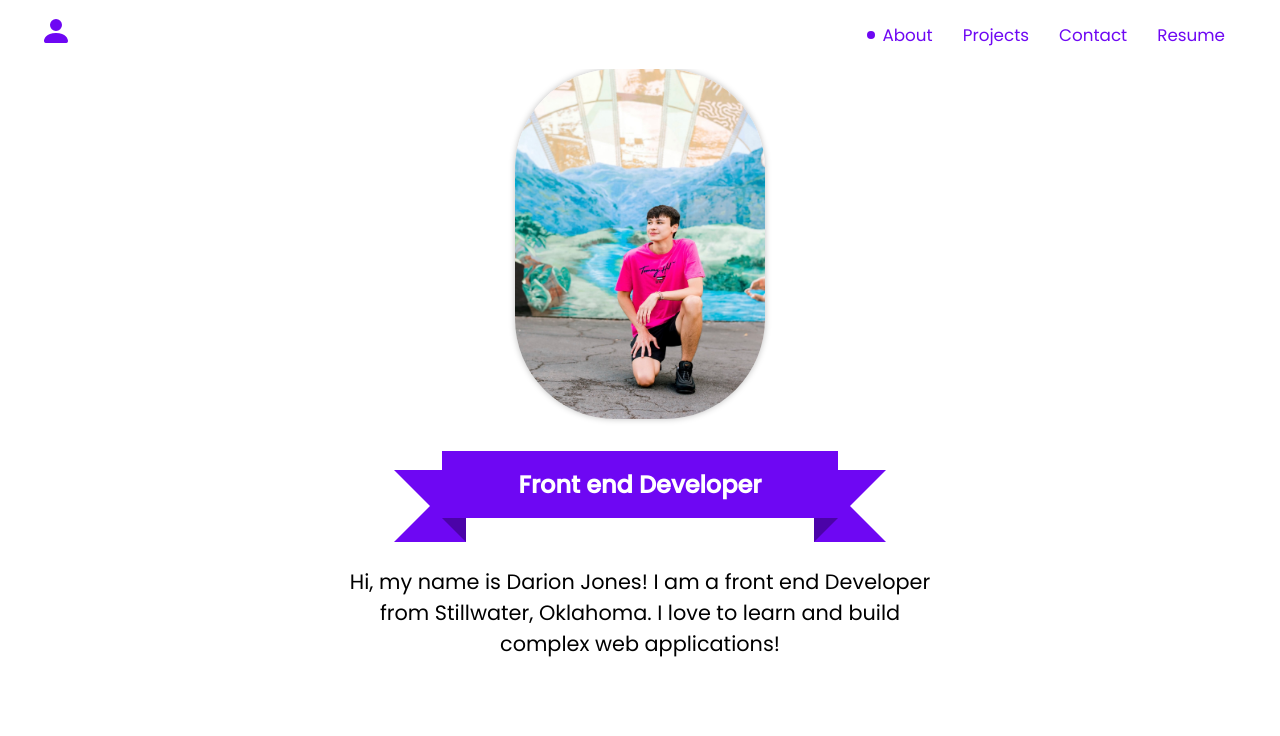
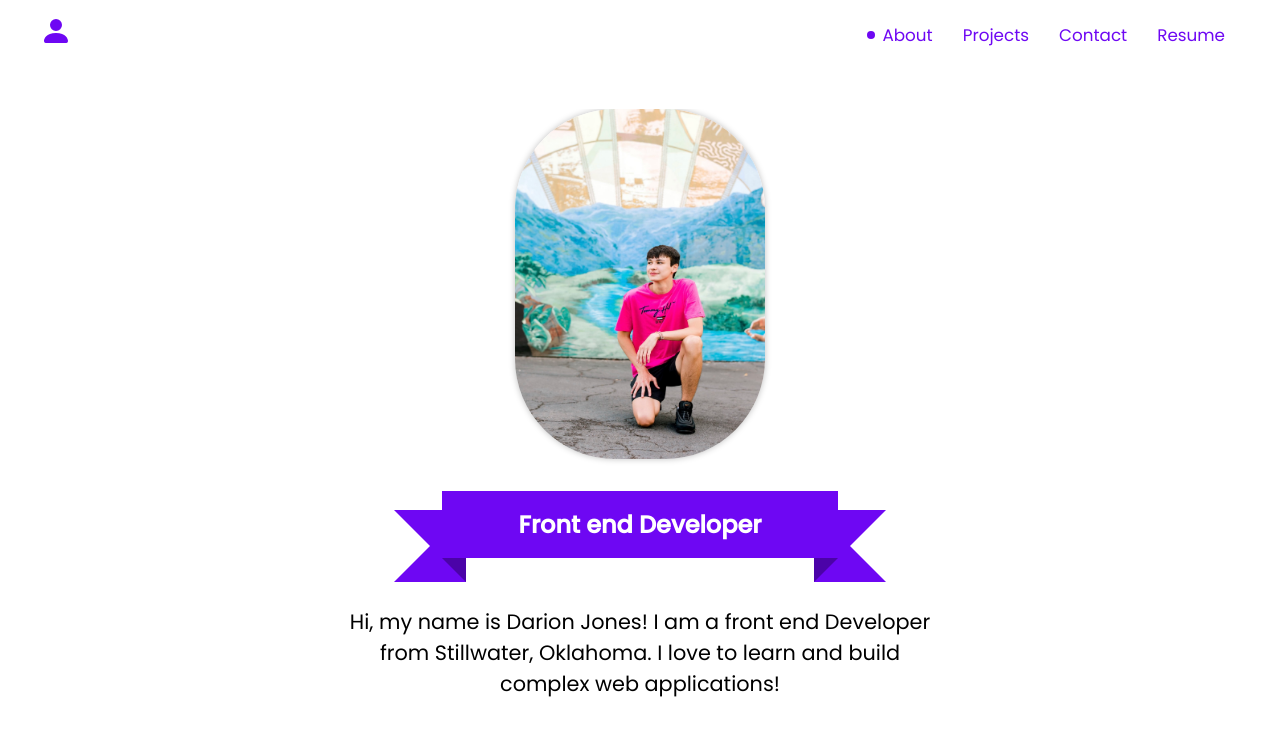
Before and after one commit to darionjoness/newest-portfolio, a React (Vite) app: page / in a window 1280 px wide. Shown: the top 736 px of the page. Built offline with nearby package versions, Linux system fonts and the light colour scheme.

Commit message:
moved about section down a little

```diff
--- a/src/App.css
+++ b/src/App.css
@@ -91,6 +91,10 @@ a{
 }
 
 /* ABOUT INFO */
+
+.aboutInfo{
+  margin-top: 40px;
+}
 
 .aboutInfoItems{
   display: flex;
```
